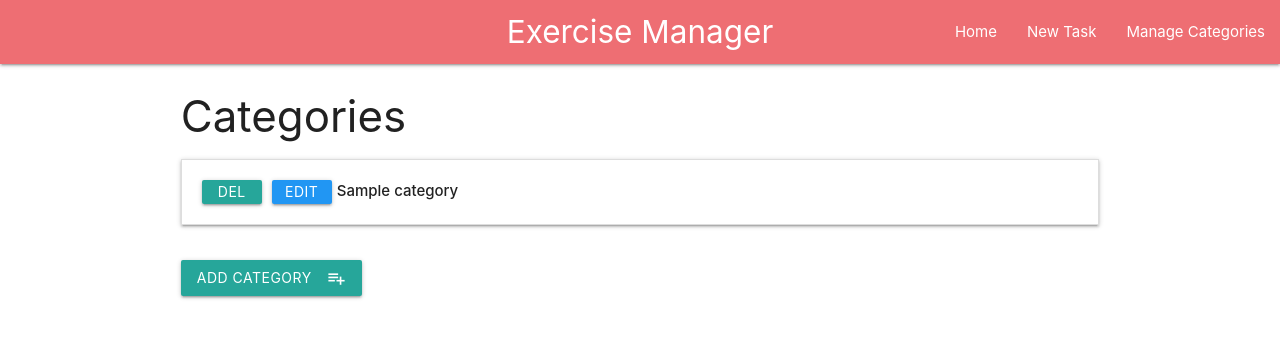
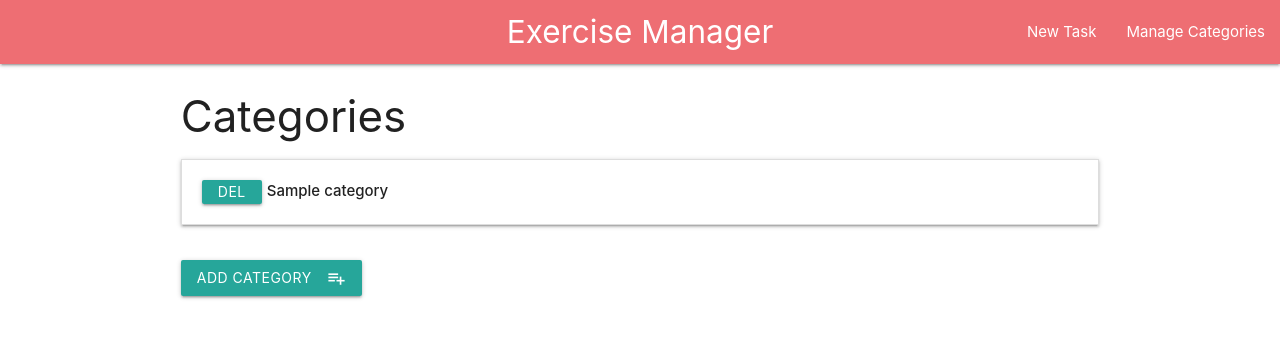
Before and after one commit to Kterlecki/project-3, a Flask app: page /get_categories in a window 1280 px wide. Shown: the top 338 px of the page. Run offline with Flask 2, Linux system fonts and the light colour scheme; a database or web service that is not in the repository returns one stand-in record (values such as "Sample title"); some libraries are stand-ins or nearby versions.

Commit message:
heroku push

```diff
--- a/app.py
+++ b/app.py
@@ -2,6 +2,8 @@ import os
 from flask import Flask, render_template, redirect, request, url_for, request
 from flask_pymongo import PyMongo
 from bson.objectid import ObjectId
+
+
 
 app = Flask(__name__)
 app.config['MONGO_DBNAME'] = 'task_manager'
--- a/templates/base.html
+++ b/templates/base.html
@@ -13,7 +13,6 @@
                 <a href="{{url_for('get_tasks')}}" class="brand-logo center">Exercise Manager</a>
                 <a href="#" data-activates="mobile-demo" class="button-collapse sidenav-trigger"><i class="material-icons">menu</i></a>
                 <ul id="nav-mobile" class="right hide-on-med-and-down">
-                    <li><a href="{{url_for('get_tasks')}}">Home</a></li>
                     <li><a href="{{url_for('add_task')}}">New Task</a></li>
                     <li><a href="{{url_for('get_categories')}}">Manage Categories</a></li>
                 </ul>
@@ -37,6 +36,7 @@
   crossorigin="anonymous"></script>
  <script src="https://cdnjs.cloudflare.com/ajax/libs/materialize/1.0.0/js/materialize.min.js"></script>
 
+
  <script>$(document).ready(function(){
     $('.collapsible').collapsible();
     $('select').formSelect();
@@ -55,6 +55,7 @@ document.addEventListener('DOMContentLoaded', function() {
     var elems = document.querySelectorAll('.sidenav');
     var instances = M.Sidenav.init(elems, options);
   });
+
 </script>
   </body>
 </html>
--- a/templates/categories.html
+++ b/templates/categories.html
@@ -8,8 +8,6 @@
         <li>
             <div class="collapsible-header">
                 <a href="{{url_for('delete_category', category_id=category._id)}}" class="waves-effect waves-light btn btn_small">Del</a>
-                <a href="{{url_for('edit_category', category_id=category._id)}}" class="waves-effect waves-light btn btn_small blue">Edit</a>
-
                 <div class="task_header">
                     <strong>{{category.category_name}}</strong>
                 </div>
--- a/templates/editcategory.html
+++ b/templates/editcategory.html
@@ -1,4 +1,4 @@
-{% extends 'base.html'%}
+<!--{% extends 'base.html'%}
 {% block content %}
 
 <h3> Edit category </h3>
@@ -22,3 +22,4 @@
 
 
 {% endblock %}
+-->
```
Also changed, not shown: 1 other file.
